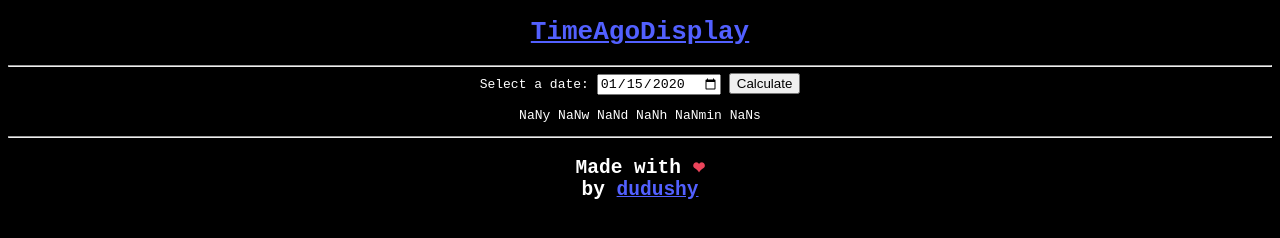
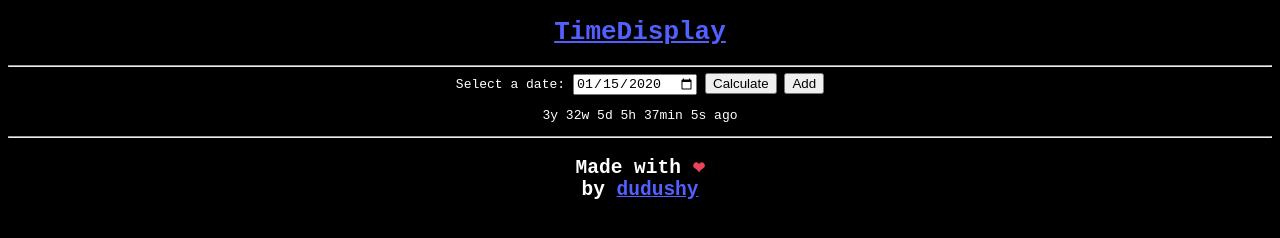
Before and after one commit to dudushy/TimeAgoDisplay, a plain HTML site: page docs/index.html in a window 1280 px wide. Both pictures are taken after typing "2020-01-15" into the empty fields and a click on the button "Calculate". Drawn offline with Linux system fonts and the light colour scheme.

Commit message:
Fix bugs + rename repo + clockArray (WIP)

```diff
--- a/docs/index.html
+++ b/docs/index.html
@@ -3,7 +3,7 @@
 
 <head>
   <meta charset="UTF-8">
-  <title>TimeAgoDisplay</title>
+  <title>TimeDisplay</title>
   <link rel="stylesheet" href="style.css">
   <link rel="icon" type="image/x-icon" href="assets/favicon.ico">
 </head>
@@ -11,16 +11,19 @@
 <body>
   <header>
     <h1>
-      <a href="https://github.com/dudushy/TimeAgoDisplay" target="_blank">TimeAgoDisplay</a>
+      <a href="https://github.com/dudushy/TimeDisplay" target="_blank">TimeDisplay</a>
     </h1>
   </header>
   <hr>
 
   <div id="content">
-    <label for="dateInput">Select a date:</label>
-    <input type="date" id="dateInput">
-    <button onclick="calculateTimeDifference()">Calculate</button>
+    <label for="sampleDateInput">Select a date:</label>
+    <input type="date" id="sampleDateInput">
+    <button onclick="calculateTimeDifference(this.value, true)">Calculate</button>
+    <button onclick="addClock()">Add</button>
     <p id="output"></p>
+
+    <div id="clocks"></div>
   </div>
 
   <hr>
--- a/docs/script.js
+++ b/docs/script.js
@@ -1,53 +1,86 @@
-const TITLE = "TimeAgoDisplay"
+const TITLE = "TimeDisplay";
+const clockArray = [];
 
-console.log(`[${TITLE}] Hello World!`);
+function calculateTimeDifference(dateInput, sample = false) {
+  console.log(`[${TITLE}#calculateTimeDifference] dateInput`, dateInput);
 
-function calculateTimeDifference() {
-  const dateInput = document.getElementById("dateInput").value;
-  const selectedDate = new Date(dateInput).toLocaleString("pt-BR", { timeZone: "America/Sao_Paulo" });;
-  console.log(`[${TITLE}] selectedDate`, selectedDate);
+  if (sample) {
+    dateInput = document.getElementById("sampleDateInput").value;
+    console.log(`[${TITLE}#calculateTimeDifference] (sample) dateInput`, dateInput);
+  }
 
-  const currentDate = new Date().toLocaleString("pt-BR", { timeZone: "America/Sao_Paulo" });;
-  console.log(`[${TITLE}] currentDate`, currentDate);
+  if (!dateInput) return null;
 
-  const timeDifference = currentDate - selectedDate;
-  console.log(`[${TITLE}] timeDifference`, timeDifference);
+  const selectedDate = new Date(`${dateInput}T00:00:00`);
+  console.log(`[${TITLE}#calculateTimeDifference] selectedDate`, selectedDate);
 
-  const seconds = Math.floor(timeDifference / 1000);
-  console.log(`[${TITLE}] seconds`, seconds);
+  const currentDate = new Date();
+  console.log(`[${TITLE}#calculateTimeDifference] currentDate`, currentDate);
+
+  const timeDifference = selectedDate - currentDate;
+  console.log(`[${TITLE}#calculateTimeDifference] timeDifference`, timeDifference);
+
+  const seconds = Math.abs(Math.floor(timeDifference / 1000));
+  console.log(`[${TITLE}#calculateTimeDifference] seconds`, seconds);
 
   const minutes = Math.floor(seconds / 60);
-  console.log(`[${TITLE}] minutes`, minutes);
+  console.log(`[${TITLE}#calculateTimeDifference] minutes`, minutes);
 
   const hours = Math.floor(minutes / 60);
-  console.log(`[${TITLE}] hours`, hours);
+  console.log(`[${TITLE}#calculateTimeDifference] hours`, hours);
 
   const days = Math.floor(hours / 24);
-  console.log(`[${TITLE}] days`, days);
+  console.log(`[${TITLE}#calculateTimeDifference] days`, days);
 
   const weeks = Math.floor(days / 7);
-  console.log(`[${TITLE}] weeks`, weeks);
+  console.log(`[${TITLE}#calculateTimeDifference] weeks`, weeks);
 
   const years = Math.floor(weeks / 52);
-  console.log(`[${TITLE}] years`, years);
+  console.log(`[${TITLE}#calculateTimeDifference] years`, years);
 
   const remainingWeeks = weeks % 52;
-  console.log(`[${TITLE}] remainingWeeks`, remainingWeeks);
+  console.log(`[${TITLE}#calculateTimeDifference] remainingWeeks`, remainingWeeks);
 
   const remainingDays = days % 7;
-  console.log(`[${TITLE}] remainingDays`, remainingDays);
+  console.log(`[${TITLE}#calculateTimeDifference] remainingDays`, remainingDays);
 
   const remainingHours = hours % 24;
-  console.log(`[${TITLE}] remainingHours`, remainingHours);
+  console.log(`[${TITLE}#calculateTimeDifference] remainingHours`, remainingHours);
 
   const remainingMinutes = minutes % 60;
-  console.log(`[${TITLE}] remainingMinutes`, remainingMinutes);
+  console.log(`[${TITLE}#calculateTimeDifference] remainingMinutes`, remainingMinutes);
 
   const remainingSeconds = seconds % 60;
-  console.log(`[${TITLE}] remainingSeconds`, remainingSeconds);
+  console.log(`[${TITLE}#calculateTimeDifference] remainingSeconds`, remainingSeconds);
 
-  const resultString = `${years}y ${remainingWeeks}w ${remainingDays}d ${remainingHours}h ${remainingMinutes}min ${remainingSeconds}s`;
-  console.log(`[${TITLE}] resultString`, resultString);
+  let resultTime = `${years}y ${remainingWeeks}w ${remainingDays}d ${remainingHours}h ${remainingMinutes}min ${remainingSeconds}s`;
+  console.log(`[${TITLE}#calculateTimeDifference] (BEFORE) resultTime`, resultTime);
 
-  document.getElementById("output").textContent = resultString;
+  if (timeDifference <= 0) resultTime += " ago";
+  console.log(`[${TITLE}#calculateTimeDifference] (AFTER) resultTime`, resultTime);
+
+  if (sample) document.getElementById("output").textContent = resultTime;
+  else return resultTime;
 }
+
+function addClock() {
+  if (!document.getElementById("sampleDateInput").value) {
+    alert("Please enter a date");
+    return;
+  }
+
+  console.log(`[${TITLE}#addClock] clockArray`, clockArray);
+
+  // clockInput.setAttribute("onchange", "calculateTimeDifference(this.value)");
+  // clockArray.push(clock);
+
+  const clock = document.createElement("p");
+  setInterval(test, 1000, clock, "a")
+  document.getElementById("clocks").appendChild(clock);
+}
+
+function test(clock, char) {
+  console.log(`[${TITLE}#test] (${char}) clock`, clock);
+
+  clock.innerText += char;
+}
```
Also changed, not shown: 1 other file.
